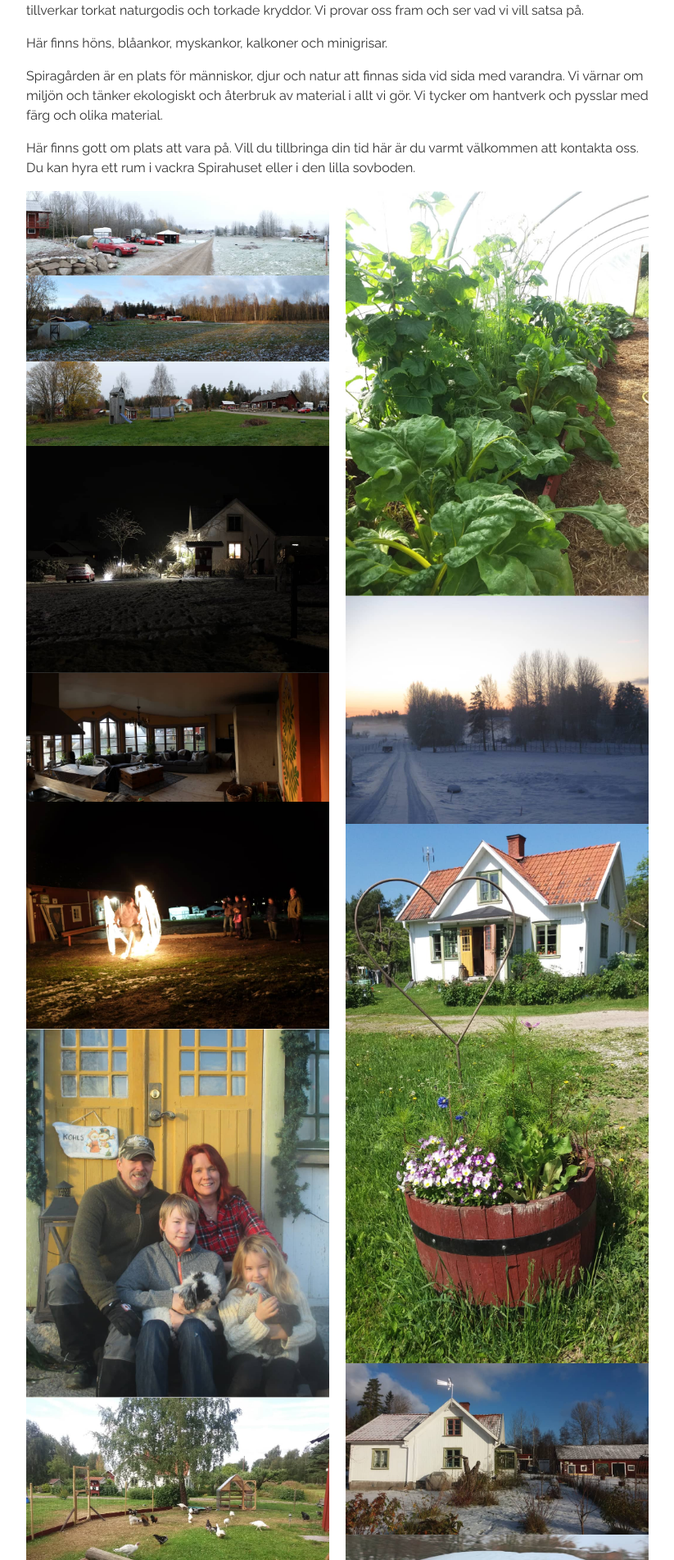
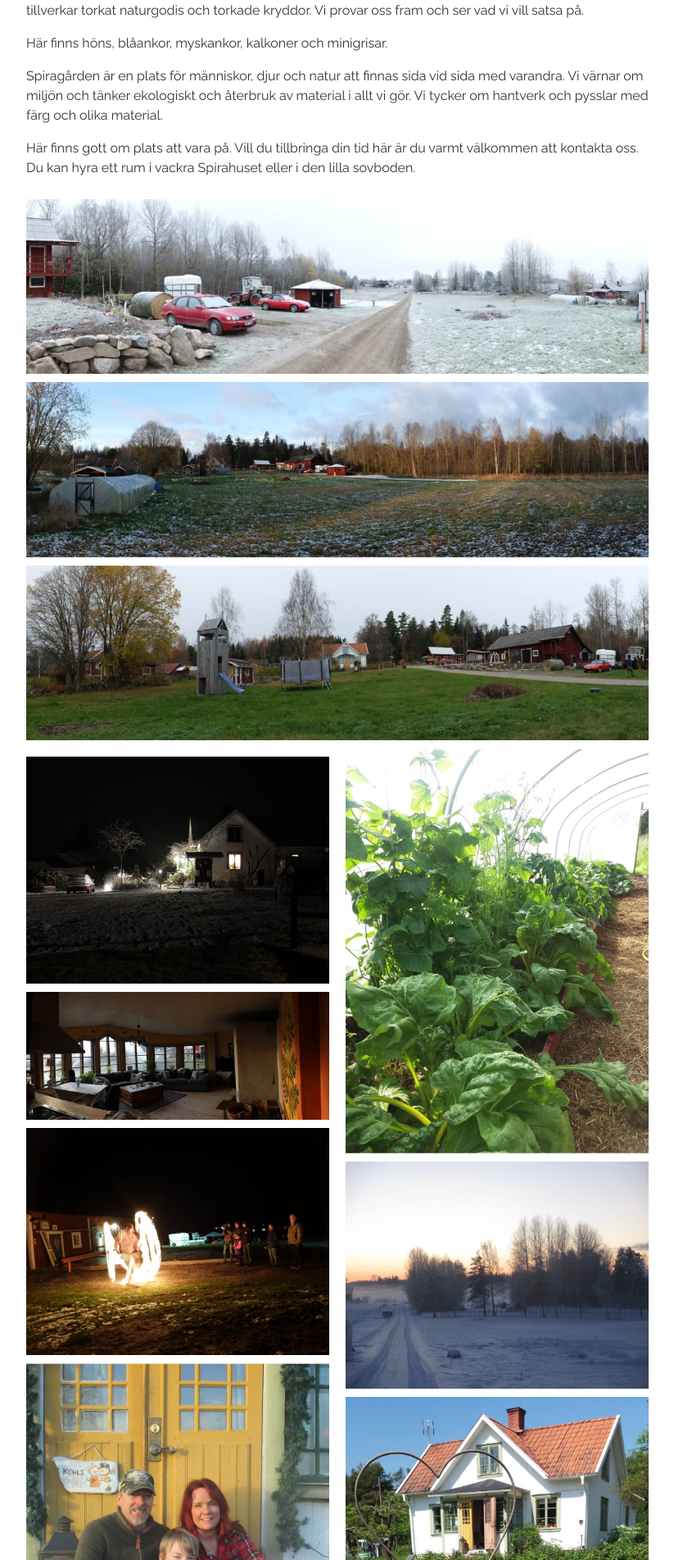
Before and after one commit to jeremistadler/spiragarden-web, a Jekyll site: the page built from index.md, in a window 1280 px wide. Shown: the part 680-2583 px from the top of the page at 82% size, without its empty margins (228-1051 px from the left). Built offline with Jekyll 4.4.1, drawn with Linux system fonts in a browser that asks for light colours.

Commit message:
Fix gallery

```diff
--- a/_includes/gallery.html
+++ b/_includes/gallery.html
@@ -1,9 +1,8 @@
 <div class="masonry">
 	{% for i in (1..3) %}
-		<picture class="item item-full">
-		  <source media="(min-width: 800px)" srcset="assets/img/img{{ i }}@1024.jpg">
-		  <img src="assets/img/img{{ i }}@640.jpg">
-		</picture>
+		<div class="item item-full">
+		  <img src="assets/img/img{{ i }}@1024.jpg">
+		</div>
 	{% endfor %}
 	{% for i in (4..13) %}
 		<picture class="item">
--- a/_includes/header.html
+++ b/_includes/header.html
@@ -7,7 +7,7 @@
 	<title>{{ page.title }}</title>
 	<meta name="description" content="{{ page.description }}">
 	<link rel="icon" href="assets/img/icon@512.png" type="image/png" sizes="512x512">
-  <link rel="stylesheet" href="assets/css/style.css">
+  <link rel="stylesheet" href="assets/css/style.css?v=1">
 
 	<link href="https://fonts.googleapis.com/css?family=Raleway|Satisfy" rel="stylesheet">
 
--- a/assets/css/style.css
+++ b/assets/css/style.css
@@ -186,10 +186,9 @@ li {
 }
 
 .masonry .item {
-  /* display: inline-block; */
+  display: block;
   padding: 0;
   margin: 10px 0;
-  /* width: 100%; */
   box-sizing: border-box;
   -moz-box-sizing: border-box;
   -webkit-box-sizing: border-box;
```
